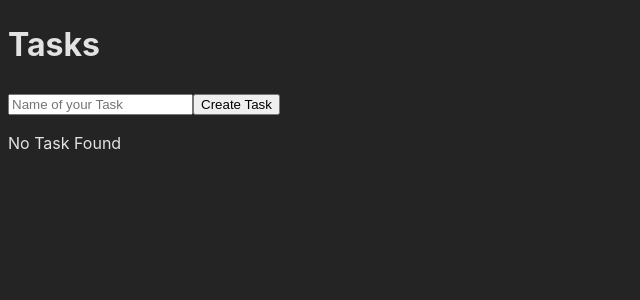
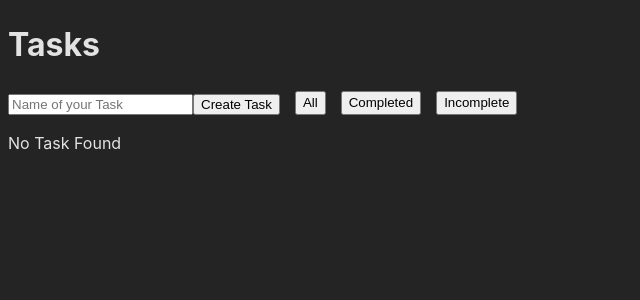
Before and after one commit to rakibul-wdp/full-stack-army, a React (Vite) app in the folder 30-frontend-3-react-functional-component/functional-component/: page /todo in a window 1280 px wide. Shown: the top 300 px of the page, without its empty margins (0-640 px from the left). Built offline with nearby package versions, Linux system fonts and the light colour scheme.

Commit message:
handle status

```diff
--- a/30-frontend-3-react-functional-component/functional-component/src/components/tasks/ShowTasks.jsx
+++ b/30-frontend-3-react-functional-component/functional-component/src/components/tasks/ShowTasks.jsx
@@ -1,8 +1,8 @@
-import React from 'react';
+import React, { useState } from 'react';
 import { FiEdit } from "react-icons/fi";
 import { AiFillDelete } from "react-icons/ai"
 
-const ShowTasks = ({ tasks, taskDelete }) => {
+const ShowTasks = ({ tasks, taskDelete, taskComplete }) => {
   return (
     <div>
       {
@@ -10,9 +10,11 @@ const ShowTasks = ({ tasks, taskDelete }) => {
           <ol>
             {
               tasks.map((task) => (
-                <div style={{ display: "flex", alignItems: "center", gap: "25px", fontSize: "18px" }}>
-                  <input type="checkbox" name="status" id="status" />
-                  <li key={task.id}>{task.text}</li>
+                <div key={task.id} style={{ display: "flex", alignItems: "center", gap: "25px", fontSize: "18px" }}>
+                  <input onChange={(e) => {
+                    taskComplete(e.target.checked, task.id)
+                  }} checked={task.isCompleted} type="checkbox" name="status" id="status" />
+                  <li>{task.text}</li>
                   <FiEdit />
                   <AiFillDelete onClick={() => taskDelete(task.id)} style={{ cursor: "pointer" }} />
                 </div>
--- /dev/null
+++ b/30-frontend-3-react-functional-component/functional-component/src/components/tasks/Visibility.jsx
@@ -0,0 +1,13 @@
+import React from 'react'
+
+const Visibility = () => {
+  return (
+    <div style={{ display: "flex", gap: "15px" }}>
+      <button>All</button>
+      <button>Completed</button>
+      <button>Incomplete</button>
+    </div>
+  )
+}
+
+export default Visibility;
--- a/30-frontend-3-react-functional-component/functional-component/src/pages/MainTasks.jsx
+++ b/30-frontend-3-react-functional-component/functional-component/src/pages/MainTasks.jsx
@@ -2,6 +2,7 @@ import React, { useState } from 'react'
 import CreateTasks from '../components/tasks/CreateTasks';
 import shortid from 'shortid';
 import ShowTasks from '../components/tasks/ShowTasks';
+import Visibility from '../components/tasks/Visibility';
 
 const MainTasks = () => {
   const [tasks, setTasks] = useState([]);
@@ -18,6 +19,23 @@ const MainTasks = () => {
     setTasks([task, ...tasks]);
   }
 
+  const taskComplete = (isCompleted, id) => {
+    console.log(isCompleted, id);
+
+    const updatedTasks = tasks.map((task) => {
+      if (task.id === id) {
+        return {
+          ...task,
+          isCompleted: isCompleted
+        }
+      }
+
+      return task;
+    });
+
+    setTasks(updatedTasks);
+  }
+
   const taskDelete = (id) => {
     const updatedTasks = tasks.filter((task) => task.id !== id);
     setTasks(updatedTasks);
@@ -26,8 +44,11 @@ const MainTasks = () => {
   return (
     <div>
       <h1>Tasks</h1>
-      <CreateTasks addNewTask={addNewTask} />
-      <ShowTasks tasks={tasks} taskDelete={taskDelete} />
+      <div style={{ display: "flex", gap: "15px" }}>
+        <CreateTasks addNewTask={addNewTask} />
+        <Visibility />
+      </div>
+      <ShowTasks tasks={tasks} taskDelete={taskDelete} taskComplete={taskComplete} />
     </div>
   )
 }
```
